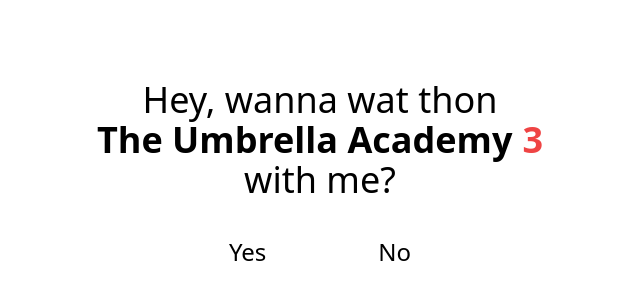
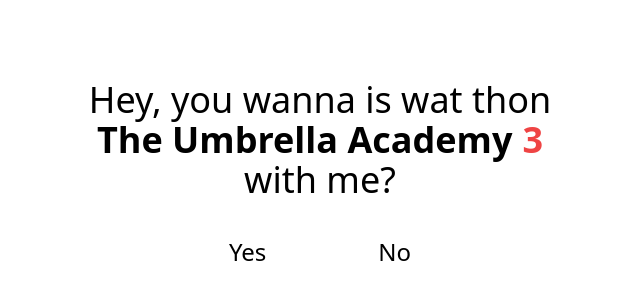
Before and after one commit to badrulhanif/date_with_me, a Next.js app: page / in a window 1280 px wide. Shown: the part 224-524 px from the top of the page, without its empty margins (320-960 px from the left). Built offline with nearby package versions, Linux system fonts and the light colour scheme.

Commit message:
Update index.js

```diff
--- a/pages/index.js
+++ b/pages/index.js
@@ -12,7 +12,7 @@
   return (
     <div className="flex flex-col items-center justify-center min-h-screen md:flex-row text-center text-4xl">
       <div>
-        Hey, wanna wat thon
+        Hey, you wanna is wat thon
         <p className="flex items-center justify-center font-bold">
           The Umbrella Academy <p className="text-red-500 ml-2.5"> 3</p>
         </p>
```
